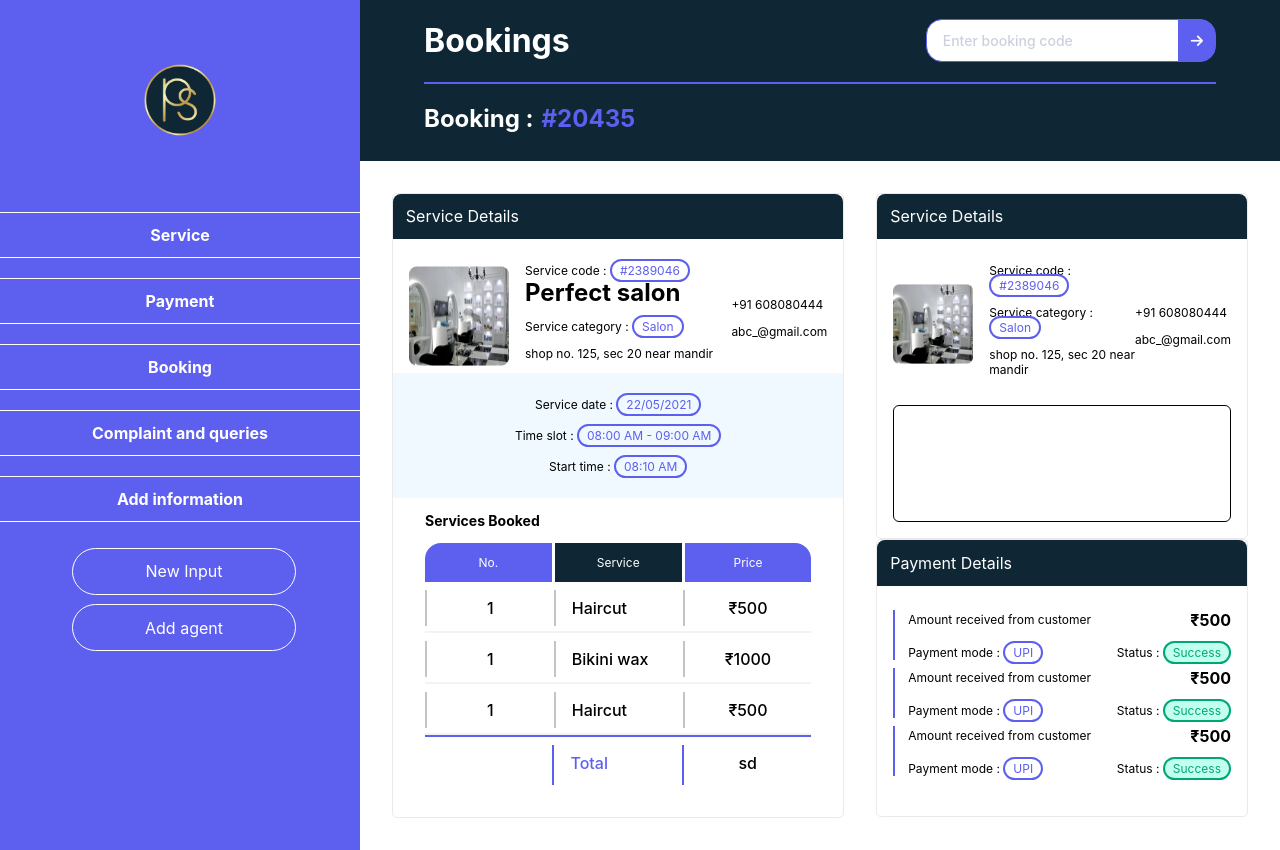
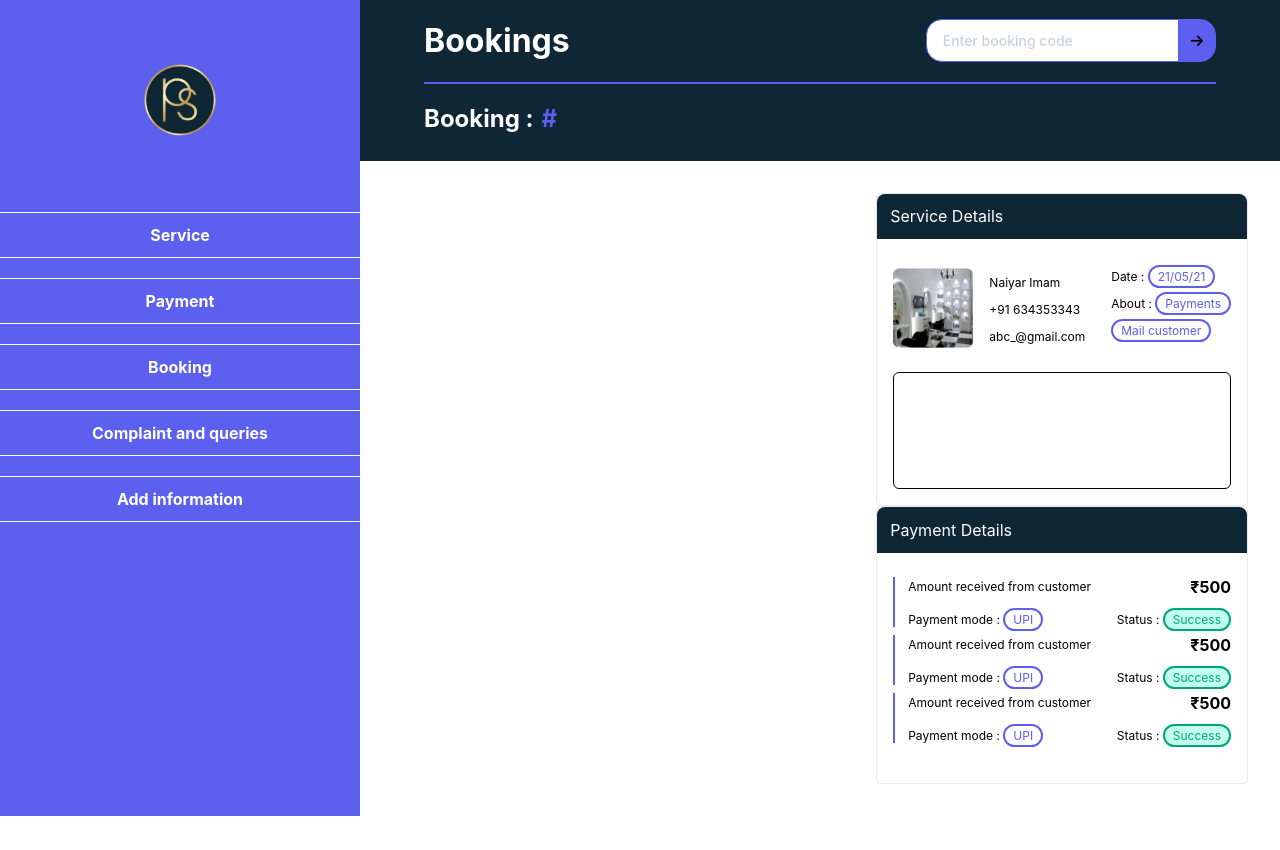
Before and after one commit to naiyar2000/prayas-website, a React (Create React App) app in the folder client/: page /booking in a window 1280 px wide. After the commit the page ends 816 px from the top, so only its background shows below. Built offline with nearby package versions, Linux system fonts and the light colour scheme.

Commit message:
Naiyar. firebase integration for bookings page

```diff
--- a/client/src/App.jsx
+++ b/client/src/App.jsx
@@ -3,14 +3,23 @@ import { BrowserRouter as Router, Route } from 'react-router-dom';
 import Bookingspage from './Pages/Bookingspage';
 import Paymentspage from './Pages/Paymentspage';
 import Servicepage from './Pages/Servicepage';
+import NavigationSidebar from './Components/NavigationSidebar';
 
 function App() {
   return (
-    <Router>
-      <Route exact path="/" component={Servicepage}/>
-      <Route exact path="/payment" component={Paymentspage}/>
-      <Route exact path="/booking" component={Bookingspage}/>
-    </Router>
+
+      <Router>
+        <div style={{display: 'flex'}}>
+          <div style={{flex: 1, backgroundColor: '#5D5FEF'}}>
+              <NavigationSidebar/>
+          </div>
+          <div style={{flex: 4}}>
+            <Route exact path="/" component={Servicepage}/>
+            <Route exact path="/payment" component={Paymentspage}/>
+            <Route exact path="/booking" component={Bookingspage}/>
+          </div>
+        </div>
+      </Router>
   );
 }
 
--- a/client/src/Components/CustomerDetailsCard.jsx
+++ b/client/src/Components/CustomerDetailsCard.jsx
@@ -13,19 +13,20 @@ const CustomerDetailsCard = () => {
                 </div>
                 <div className="photoRightSideCustomer">
                     <div>
+                        <p>Naiyar Imam</p>
+                        <p>+91 634353343</p>
+                        <p>abc_@gmail.com</p>
+                    </div>
+                    <div>
                         <div className="serviceCode1">
-                            <p>Service code : <span className="code">#2389046</span></p>
+                            <p>Date : <span className="code">21/05/21</span></p>
                         </div>
                         <div className="serviceCategory1">
-                            <p>Service category : <span className="category">Salon</span></p>
+                            <p>About : <span className="category">Payments</span></p>
                         </div>
                         <div className="address1">
-                            <p>shop no. 125, sec 20 near mandir</p>
+                            <p><span className="category">Mail customer</span></p>
                         </div>
-                    </div>
-                    <div>
-                        <p>+91 608080444</p>
-                        <p>abc_@gmail.com</p>
                     </div>
                 </div>
             </div>
--- a/client/src/Components/ServiceDetailsComponent.jsx
+++ b/client/src/Components/ServiceDetailsComponent.jsx
@@ -2,13 +2,7 @@ import React from 'react'
 import serviceImage from '../Assets/serviceImage.jpg'
 import './css/ServiceDetailsComponent.css'
 
-const ServiceDetailsComponent = () => {
-
-    const rows = [
-        {"slno": "1", "service": "Haircut", "price": "₹500"},
-        {"slno": "1", "service": "Bikini wax", "price": "₹1000"},
-        {"slno": "1", "service": "Haircut", "price": "₹500"},
-    ];
+const ServiceDetailsComponent = ({serviceList, priceList, amount, serviceDetails}) => {
 
     return (
         <div className="card">
@@ -22,7 +16,7 @@ const ServiceDetailsComponent = () => {
                         <div className="serviceCode1">
                             <p>Service code : <span className="code">#2389046</span></p>
                         </div>
-                        <h1 style={{margin: '0px', padding: '0px', fontSize: '24px'}}>Perfect salon</h1>
+                        <h1 style={{margin: '0px', padding: '0px', fontSize: '24px'}}>{serviceDetails.shopName}</h1>
                         <div className="serviceCategory1">
                             <p>Service category : <span className="category">Salon</span></p>
                         </div>
@@ -57,17 +51,17 @@ const ServiceDetailsComponent = () => {
             </div>
             <div className="wholeTableRow">
                 {
-                    rows.map((res) => {
+                    serviceList.map((res, i) => {
                         return (
                                 <div className="tableRows">
                                     <div>
-                                        <p className="slnoRow">{res["slno"]}</p>
+                                        <p className="slnoRow">{i+1}</p>
                                     </div>
                                     <div>
-                                        <p className="serviceRow">{res["service"]}</p>
+                                        <p className="serviceRow">{res}</p>
                                     </div>
                                     <div>
-                                        <p className="priceRow">{res["price"]}</p>
+                                        <p className="priceRow">{priceList[i]}</p>
                                     </div>
                                 </div>
                         )
@@ -82,7 +76,7 @@ const ServiceDetailsComponent = () => {
                         <p className="serviceTotal">Total</p>
                     </div>
                     <div>
-                        <p className="priceRow">sd</p>
+                        <p className="priceRow">{amount}</p>
                     </div>
                 </div>
         </div>
--- a/client/src/Components/css/NavigationSidebar.css
+++ b/client/src/Components/css/NavigationSidebar.css
@@ -88,6 +88,12 @@
         -webkit-transition: all 0.5s ease;
         transition: all 0.5s ease;
 }
+
+a:focus {
+        background-color: #0F2735;
+}
+
+
   .navbar .navbar-nav2 .nav-item2 .nav-link2 {
     text-decoration: none;
     color: #ffffff;
--- a/client/src/Components/css/searchBar.css
+++ b/client/src/Components/css/searchBar.css
@@ -1,6 +1,6 @@
 
 :root {
-    --input-color: #ffffff;
+    --input-color: #000000;
     --input-border: #5D5FEF;
     --input-background: #fff;
     --input-placeholder: #cbd1dc;
--- a/client/src/Components/searchBar.jsx
+++ b/client/src/Components/searchBar.jsx
@@ -1,12 +1,36 @@
-import React from 'react'
+import React, { useState } from 'react'
+import app from '../firebase'
 import './css/searchBar.css'
 
 const SearchBar = () => {
+
+
+    const [inputText, setInputText] = useState("");
+
+    var count = 0;
+
+    const [bookingDetails, setBookingDetails] = useState({});
+
+    const searchBooking = async () => {
+        try {
+            const bookingData =  await app.firestore().collection("ServiceProviders").get();
+            bookingData.forEach((doc) => {
+                doc.data().event.forEach((res) => {
+                    if(inputText===res.otp) {
+                        setBookingDetails(res);
+                    }
+                })
+            });
+        } catch (error) {
+            console.log(error);
+        }
+    }
+
     return (
     <div style={{display: 'flex', justifyContent: 'space-between', alignContent: 'center', alignItems: 'center', marginRight: '4rem'}}>
         <div className="form-group">
-            <input type="text" className="form-field" placeholder="Enter booking code"/>
-            <div className="fas fa-arrow-right"></div>
+            <input type="text" className="form-field" placeholder="Enter booking code" onChange={(event) => setInputText(event.target.value)}/>
+            <div className="fas fa-arrow-right" onClick={() => searchBooking()}></div>
         </div>
     </div>
     )
--- a/client/src/Pages/Bookingspage.jsx
+++ b/client/src/Pages/Bookingspage.jsx
@@ -1,32 +1,69 @@
-import React from 'react'
-import CustomerDetailsCard from '../Components/CustomerDetailsCard';
-import NavigationSidebar from '../Components/NavigationSidebar';
-import PaymentsDetailsCard from '../Components/PaymentsDetailsCard';
-import SearchBar from '../Components/searchBar';
-import ServiceDetailsComponent from '../Components/ServiceDetailsComponent';
+import React, { useState } from 'react'
+import CustomerDetailsCard from '../Components/CustomerDetailsCard'
+import PaymentsDetailsCard from '../Components/PaymentsDetailsCard'
+import ServiceDetailsComponent from '../Components/ServiceDetailsComponent'
+import app from '../firebase'
 import './css/Bookingpage.css'
+import '../Components/css/searchBar.css'
 
 const Bookingspage = () => {
+
+    const [inputText, setInputText] = useState("");
+
+    var count = 0;
+
+    const [bookingDetails, setBookingDetails] = useState({});
+
+    const searchBooking = async (e) => {
+        e.preventDefault();
+        try {
+            const bookingData =  await app.firestore().collection("ServiceProviders").get();
+            bookingData.forEach((doc) => {
+                doc.data().event.forEach((res) => {
+                    if(inputText===res.otp) {
+                        setBookingDetails(res);
+                    }
+                })
+            });
+        } catch (error) {
+            console.log(error);
+        }
+    }
+
     return (
         <>
-        <div style={{display: 'flex'}}>
-            <div style={{flex: 1, backgroundColor: '#5D5FEF'}}>
-                <NavigationSidebar isbooking={true}/>
-            </div>
             <div style={{flex: 4}}>
                 <div style={{color: 'white', backgroundColor: '#0F2735', marginBottom: '2rem'}}>
                     <div style={{display: 'flex', justifyContent: 'space-between', alignContent: 'center', alignItems: 'center',color: 'white'}}>
                         <h1 style={{paddingLeft: '1rem', marginLeft: '3rem'}}>Bookings</h1>
-                        <SearchBar />
+                        {/* search bar */}
+                        <form onSubmit={(e) => searchBooking(e)}>
+                            <div style={{display: 'flex', justifyContent: 'space-between', alignContent: 'center', alignItems: 'center', marginRight: '4rem'}}>
+                                <div className="form-group">
+                                    <input type="text" className="form-field" placeholder="Enter booking code" onChange={(event) => setInputText(event.target.value)}/>
+                                    <div className="fas fa-arrow-right" onClick={(e) => searchBooking(e)} style={{cursor: 'pointer'}}></div>
+                                </div>
+                            </div>
+                        </form>
                     </div>
                     <div style={{height: "2px", backgroundColor:"#5D5FEF", marginLeft: '4rem', marginRight: '4rem'}}></div>
                     <div className="secondHeading">
-                        <h2>Booking :<span className="bookingCode">#20435</span></h2>
+                        <h2>Booking :<span className="bookingCode">#{bookingDetails.otp}</span></h2>
                     </div>
                 </div>
                 <div className="bookingCards">
                     <div className='serviceCards1'>
-                        <ServiceDetailsComponent />
+                        {
+                            Object.keys(bookingDetails).length==0 ?
+                             null :
+                                <ServiceDetailsComponent
+                                    serviceList={bookingDetails.serviceName}
+                                    priceList={bookingDetails.price}
+                                    amount={bookingDetails.amount}
+                                    serviceDetails={bookingDetails}
+                                />
+                        }
+
                     </div>
                     <div className="customerAndPayments">
                         <div style={{flex: '1'}}>
@@ -38,7 +75,6 @@ const Bookingspage = () => {
                     </div>
                 </div>
             </div>
-        </div>
     </>
     )
 }
--- a/client/src/Pages/Paymentspage.jsx
+++ b/client/src/Pages/Paymentspage.jsx
@@ -1,5 +1,4 @@
 import React from 'react'
-import NavigationSidebar from '../Components/NavigationSidebar';
 // import app from '../firebase'
 import ServiceCards from '../Components/ServiceCards'
 
@@ -23,11 +22,7 @@ const Paymentspage = () => {
 
     return (
         <>
-            <div style={{display: 'flex'}}>
-                <div style={{flex: 1}}>
-                    <NavigationSidebar selected="service"/>
-                </div>
-                <div style={{flex: 3}}>
+                <div>
                     <div style={{display: 'flex', justifyContent: 'space-between', alignContent: 'center', alignItems: 'center'}}>
                         <h1 style={{paddingLeft: '10px'}}>All Services</h1>
                         <div style={{display: 'flex', justifyContent: 'space-between', alignContent: 'center', alignItems: 'center'}}>
@@ -57,7 +52,6 @@ const Paymentspage = () => {
                         }
                     </div> */}
                 </div>
-            </div>
         </>
     )
 }
```
Also changed, not shown: client/src/Pages/Servicepage.jsx (+1 -7 lines), client/public/logo192.png (added). Lines whose indentation alone changed are shown as unchanged.
